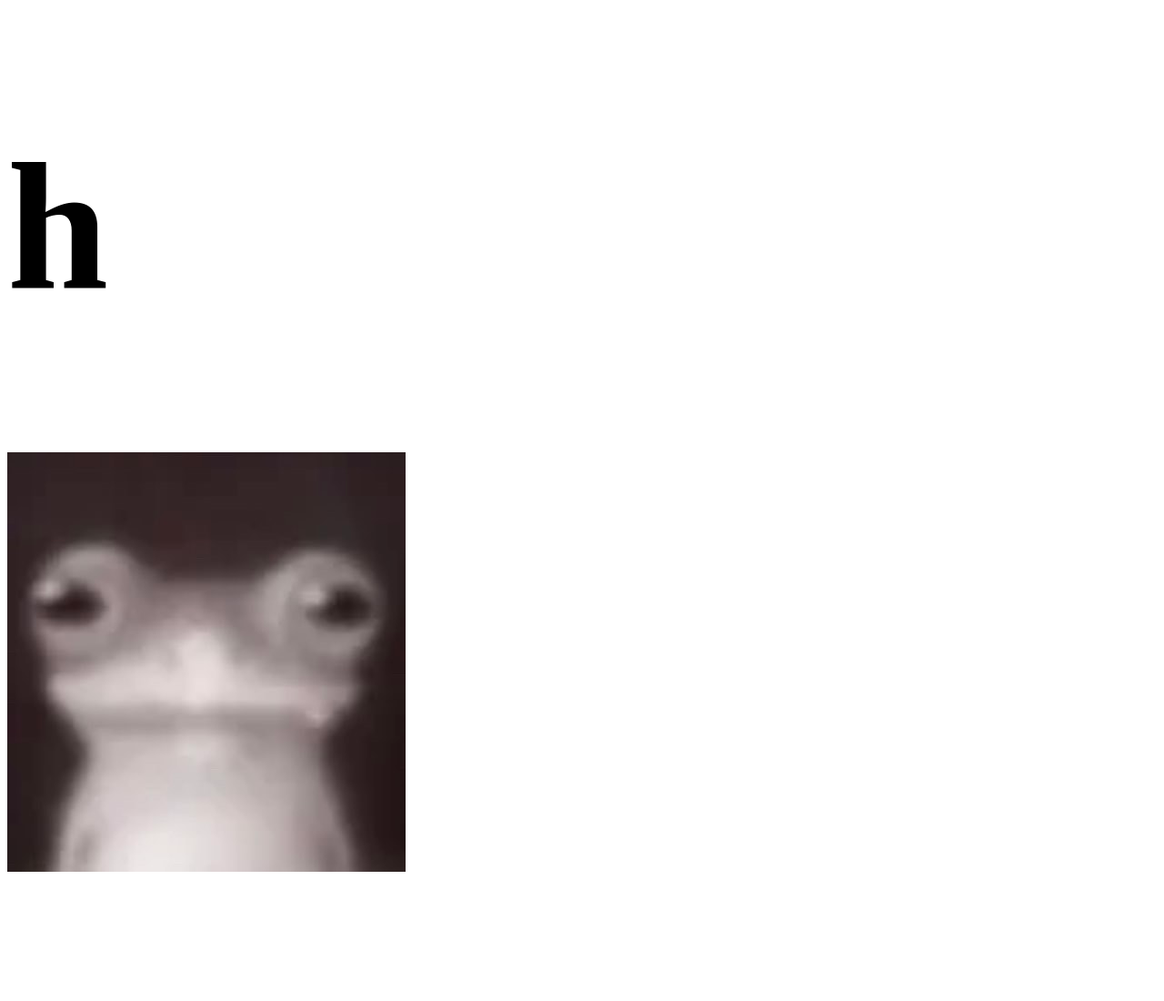
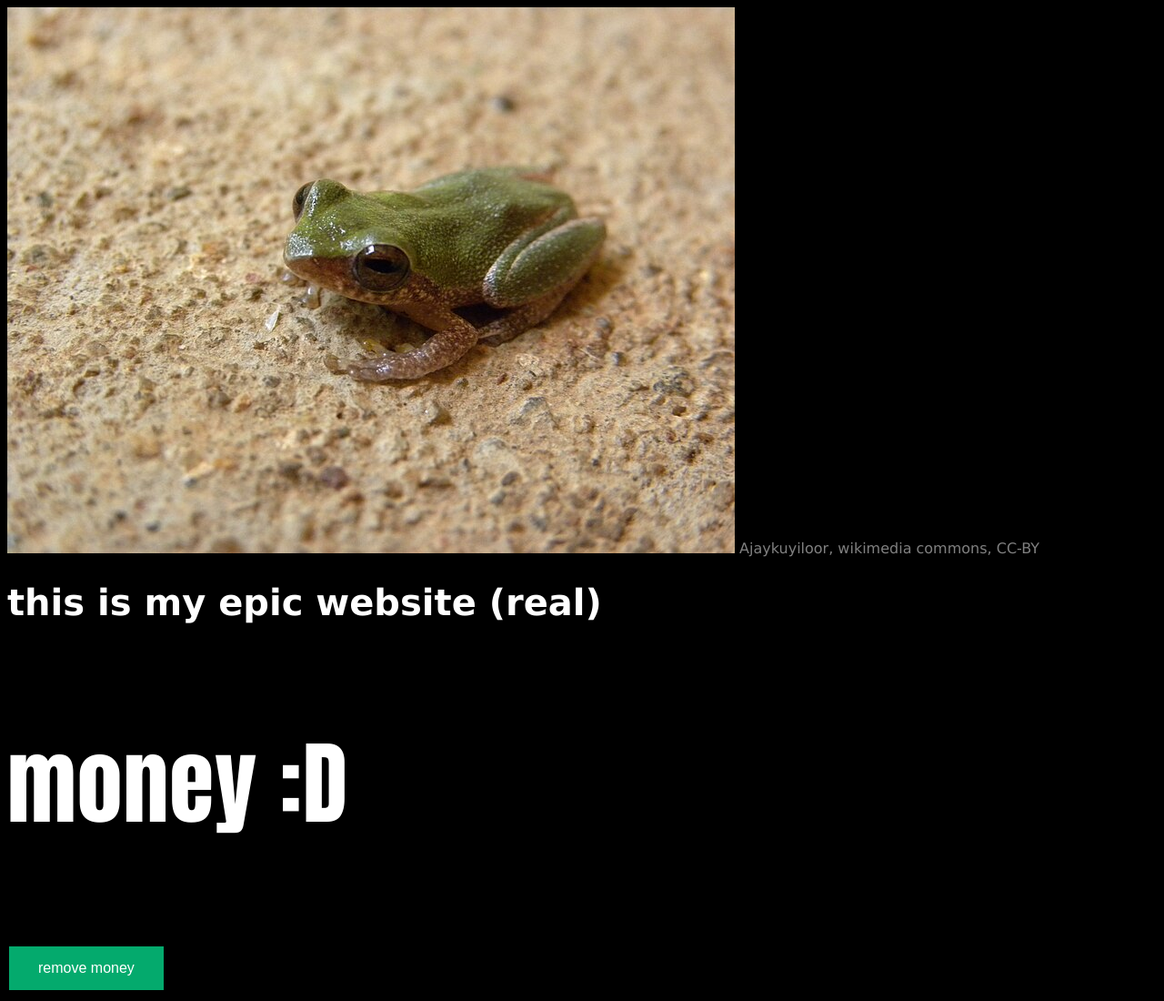
Before and after one commit to odonnellbWSCW/Year-10-Website, a plain HTML site: page index.html in a window 1280 px wide. Shown: the whole page at 91% size. Before the commit the page ends 970 px from the top, so only its background shows below. Drawn offline with Linux system fonts and the light colour scheme.

Commit message:
Made it better added copyright stuff
baller (real)

```diff
--- a/index.html
+++ b/index.html
@@ -3,11 +3,40 @@
 <head>
     <meta charset="UTF-8">
     <meta name="viewport" content="width=device-width, initial-scale=1.0">
-    <title>Document</title>
+    <title>Bryn website</title>
     <link rel="stylesheet" href="style.css"/>
+
+
+    <script>
+        function changething() {
+
+            if (document.getElementById("butin").innerHTML == "grant money")
+            {
+                document.getElementById("baller").innerHTML = "money :D";
+                document.getElementById("butin").innerHTML = "remove money";
+            } else {
+                document.getElementById("baller").innerHTML = "no money D:";
+                document.getElementById("butin").innerHTML = "grant money";}
+        }
+        </script>
+
 </head>
+
+
+
+
 <body>
-    <h1>h</h1>
+
+    <img src="Frog.JPG" alt="forg">
+    <p1>Ajaykuyiloor, wikimedia commons, CC-BY</p1>
+    <h1>this is my epic website (real)</h1>
+    <p id="baller">money :D</p>
+
+    <button class="button" id="butin" onclick="changething()">remove money</button>
+
 </body>
-<img src="forg.jpg" alt="forg">
+
+
+
+
 </html>
--- a/style.css
+++ b/style.css
@@ -1,2 +1,25 @@
-h1 {font-size: 200px;
+body {
+    background-color:#000000;
+    font-family: Verdana, sans-serif;
 }
+h1 {font-size: 40px;
+
+    color: white;
+}
+p {
+    color: white;
+    font-family: impact;
+    font-size: 100px;
+    letter-spacing: 1px;
+}
+.button {background-color: #04AA6D;
+    border: none;
+    color: white;
+    padding: 15px 32px;
+    text-align: center;
+    text-decoration: none;
+    display: inline-block;
+    font-size: 16px;
+    margin: 4px 2px;}
+
+p1 {color: gray;}
```
Also changed, not shown: frog.jpg (added).
